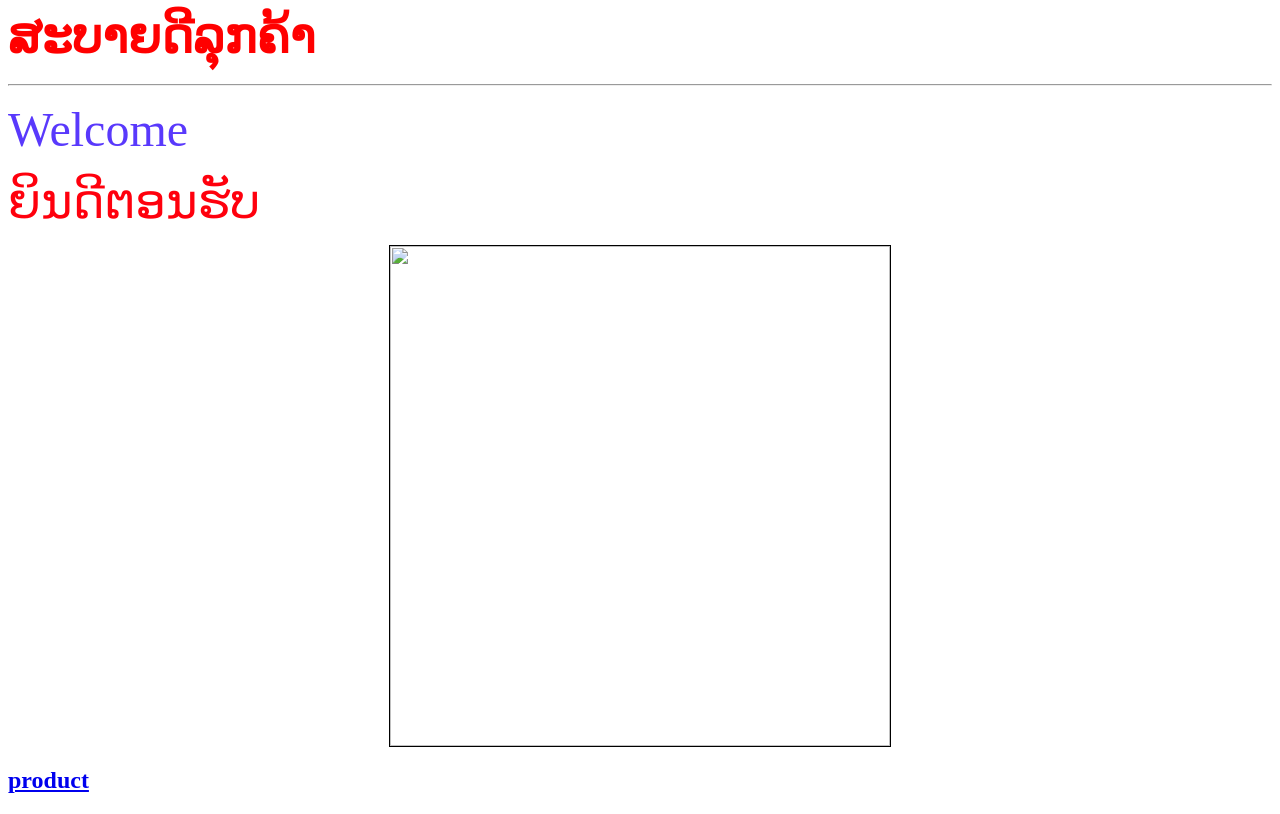
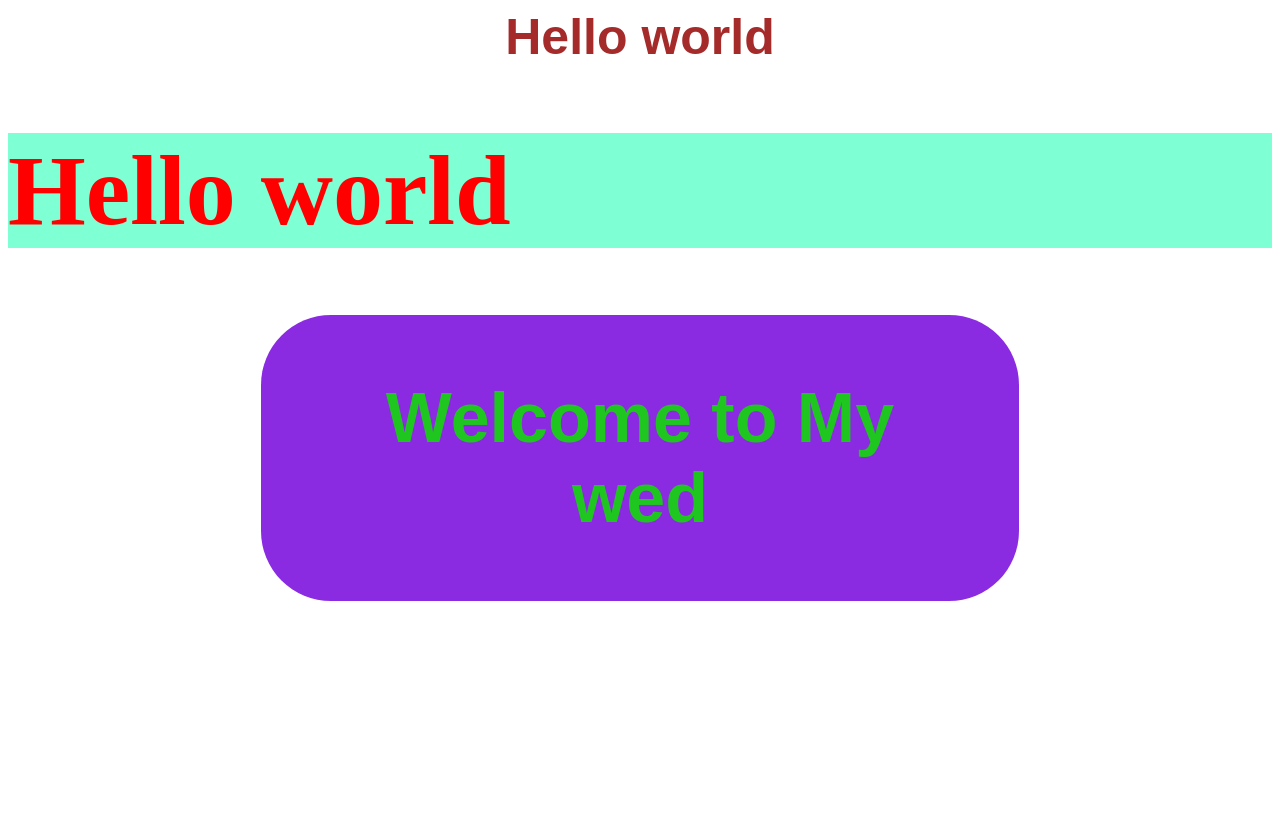
Before and after one commit to Sonemalaa/ppkshop, a plain HTML site: page index.html in a window 1280 px wide. Drawn offline with Linux system fonts and the light colour scheme.

Commit message:
Add files via upload

```diff
--- a/index.html
+++ b/index.html
@@ -1,13 +1,31 @@
 <html>
     <head>
-        <title>ໜ້າຫຼັກ</title>
+        <title>learm css</title>
+        <style>
+            .cat{
+                color: brown;
+                font-size: 50;
+                font-family: Arial;
+                text-align: center;
+            }
+            #dog{
+                color: rgb(32, 198, 32);
+                font-size: 70;
+                font-family: arial;
+                text-align: center;
+                border: 1 solid;
+                background-color: blueviolet;
+                border-radius: 70px;
+                margin-left: 20%;
+                margin-right: 20%;
+                margin-top: 5%;
+                padding: 5%;
+            }
+        </style>
     </head>
     <body>
-            <h2><marquee></font></marquee><br><font color="red" size="12" face="phetsarath OT">ສະບາຍດີລຸກຄ້າ</font></h2><hr>
-            <p><font color="#5939FC" size="12" face="Times new Roman">Welcome</font></p>
-            <p><font color="#FF000D" size="10" face="phetsarath OT">ຍິນດີຕອນຮັບ</font></p>
-            <p align="center"><img src="picture/images.png" width="500px" border="1"></p>
-            <a href="product.html"><h2>product</h2></a>
-        </div>
+        <h1 class="cat">Hello world</h1>
+        <h1 style="color: red; background-color:aquamarine; font-size: 100;">Hello world</h1>
+        <h2 id="dog">Welcome to My wed</h2>
     </body>
 </html>
```
